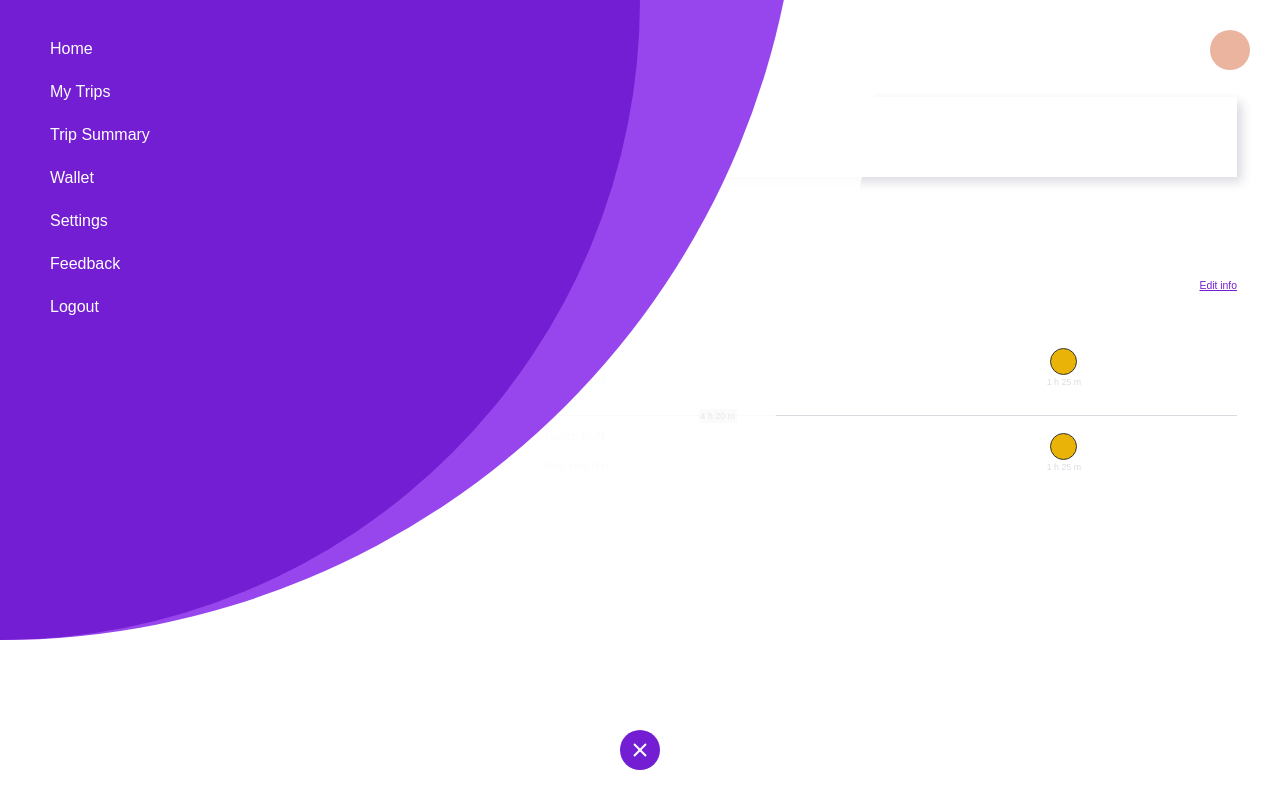
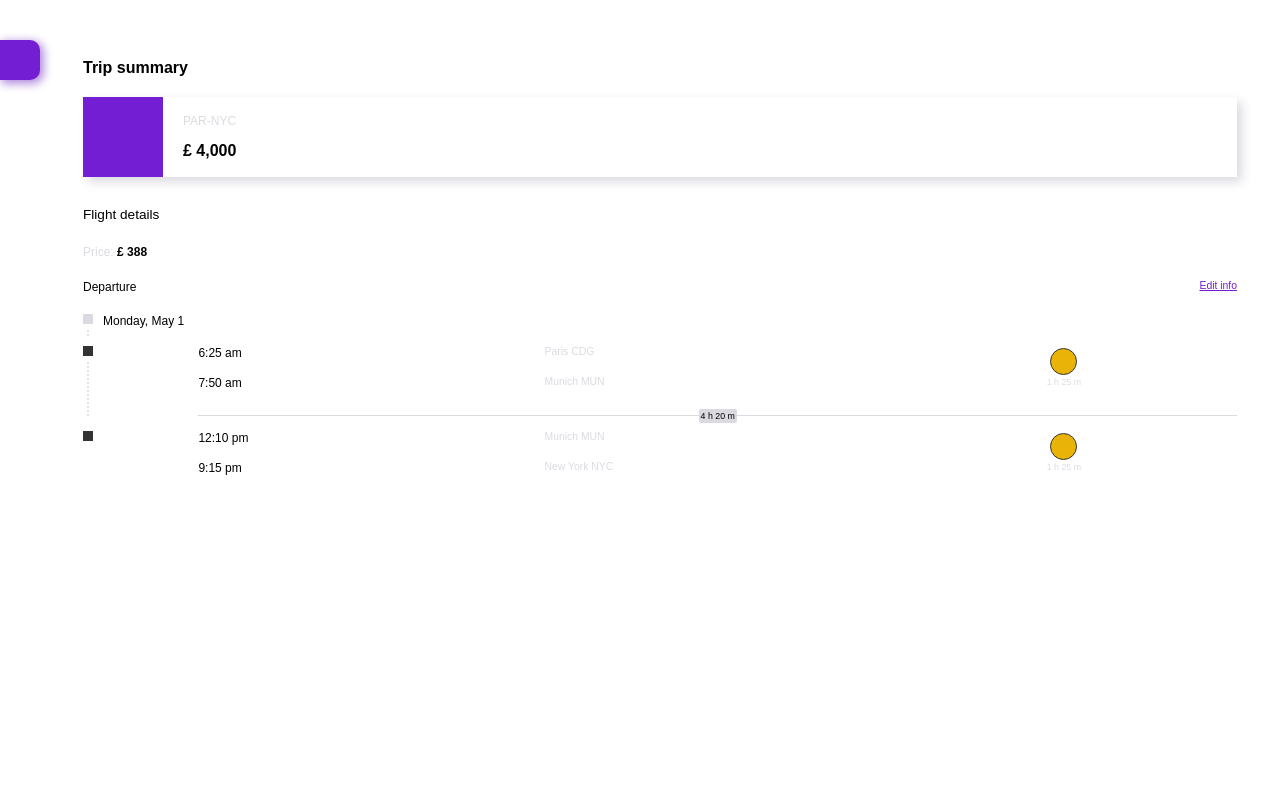
Before and after one commit to JulianMayorga/animated-modal, a React (Create React App) app: page / in a window 1280 px wide. Built offline with nearby package versions, Linux system fonts and the light colour scheme.

Commit message:
Closed modal: Toggle modal on click

```diff
--- a/src/App.js
+++ b/src/App.js
@@ -428,7 +428,7 @@ const TripSummary = ({ onModalButtonClick }) => (
   </div>
 );
 
-const Menu = ({ isOpen }) => (
+const Menu = ({ isOpen, onCloseButtonClick }) => (
   <div
     style={{
       position: "absolute",
@@ -436,7 +436,8 @@ const Menu = ({ isOpen }) => (
       top: 0,
       width: "100%",
       height: "100%",
-      overflow: "hidden"
+      overflow: "hidden",
+      pointerEvents: isOpen ? "initial" : "none"
     }}
   >
     <div
@@ -445,7 +446,8 @@ const Menu = ({ isOpen }) => (
         flexDirection: "column",
         paddingTop: 40,
         paddingLeft: 50,
-        gridGap: 25
+        gridGap: 25,
+        opacity: isOpen ? 1 : 0
       }}
     >
       <div
@@ -453,7 +455,16 @@ const Menu = ({ isOpen }) => (
           zIndex: 1
         }}
       >
-        <a style={{ cursor: "pointer", zIndex: 1, color: white }}>Home</a>
+        <a
+          style={{
+            cursor: "pointer",
+            opacity: isOpen ? 1 : 0,
+            zIndex: 1,
+            color: white
+          }}
+        >
+          Home
+        </a>
       </div>
       <div
         style={{
@@ -463,6 +474,7 @@ const Menu = ({ isOpen }) => (
         <a
           style={{
             cursor: "pointer",
+            opacity: isOpen ? 1 : 0,
             zIndex: 1,
             color: white,
             whiteSpace: "nowrap"
@@ -479,6 +491,7 @@ const Menu = ({ isOpen }) => (
         <a
           style={{
             cursor: "pointer",
+            opacity: isOpen ? 1 : 0,
             zIndex: 1,
             color: white,
             whiteSpace: "nowrap"
@@ -492,28 +505,64 @@ const Menu = ({ isOpen }) => (
           zIndex: 1
         }}
       >
-        <a style={{ cursor: "pointer", zIndex: 1, color: white }}>Wallet</a>
+        <a
+          style={{
+            cursor: "pointer",
+            opacity: isOpen ? 1 : 0,
+            zIndex: 1,
+            color: white
+          }}
+        >
+          Wallet
+        </a>
       </div>
       <div
         style={{
           zIndex: 1
         }}
       >
-        <a style={{ cursor: "pointer", zIndex: 1, color: white }}>Settings</a>
+        <a
+          style={{
+            cursor: "pointer",
+            opacity: isOpen ? 1 : 0,
+            zIndex: 1,
+            color: white
+          }}
+        >
+          Settings
+        </a>
       </div>
       <div
         style={{
           zIndex: 1
         }}
       >
-        <a style={{ cursor: "pointer", zIndex: 1, color: white }}>Feedback</a>
+        <a
+          style={{
+            cursor: "pointer",
+            opacity: isOpen ? 1 : 0,
+            zIndex: 1,
+            color: white
+          }}
+        >
+          Feedback
+        </a>
       </div>
       <div
         style={{
           zIndex: 1
         }}
       >
-        <a style={{ cursor: "pointer", zIndex: 1, color: white }}>Logout</a>
+        <a
+          style={{
+            cursor: "pointer",
+            opacity: isOpen ? 1 : 0,
+            zIndex: 1,
+            color: white
+          }}
+        >
+          Logout
+        </a>
       </div>
     </div>
     <a
@@ -522,7 +571,7 @@ const Menu = ({ isOpen }) => (
         height: 40,
         position: "absolute",
         top: 50,
-        right: 50,
+        right: isOpen ? 50 : -20,
         backgroundColor: beige,
         zIndex: 1,
         transform: "translate(50%, -50%)",
@@ -534,7 +583,7 @@ const Menu = ({ isOpen }) => (
         width: 40,
         height: 40,
         position: "absolute",
-        bottom: 50,
+        bottom: isOpen ? 50 : -20,
         right: "50%",
         backgroundColor: darkViolet,
         zIndex: 1,
@@ -543,6 +592,7 @@ const Menu = ({ isOpen }) => (
         display: "flex",
         cursor: "pointer"
       }}
+      onClick={onCloseButtonClick}
     >
       <svg
         width="100%"
@@ -560,8 +610,8 @@ const Menu = ({ isOpen }) => (
         top: 0,
         left: 0,
         backgroundColor: transparentWhite,
-        width: "220vh",
-        height: "220vh",
+        width: isOpen ? "220vh" : 0,
+        height: isOpen ? "220vh" : 0,
         transform: "translate(-50%,-50%)",
         borderRadius: "100%"
       }}
@@ -572,8 +622,8 @@ const Menu = ({ isOpen }) => (
         top: "-20vh",
         left: 0,
         backgroundColor: mediumViolet,
-        width: "calc(160vh + 20vh * 2)",
-        height: "calc(160vh + 20vh * 2)",
+        width: isOpen ? "calc(160vh + 20vh * 2)" : 0,
+        height: isOpen ? "calc(160vh + 20vh * 2)" : 0,
         transform: "translate(-50%,-50%)",
         borderRadius: "100%"
       }}
@@ -584,8 +634,8 @@ const Menu = ({ isOpen }) => (
         top: 0,
         left: 0,
         backgroundColor: darkViolet,
-        width: "calc(80vh*2)",
-        height: "calc(80vh*2)",
+        width: isOpen ? "calc(80vh*2)" : 0,
+        height: isOpen ? "calc(80vh*2)" : 0,
         transform: "translate(-50%,-50%)",
         borderRadius: "100%"
       }}
@@ -594,7 +644,7 @@ const Menu = ({ isOpen }) => (
 );
 
 class App extends Component {
-  state = { isMenuOpened: true };
+  state = { isMenuOpened: false };
   render() {
     return (
       <div
@@ -605,7 +655,10 @@ class App extends Component {
         <TripSummary
           onModalButtonClick={() => this.setState({ isMenuOpened: true })}
         />
-        <Menu isOpen={this.state.isMenuOpened} />
+        <Menu
+          isOpen={this.state.isMenuOpened}
+          onCloseButtonClick={() => this.setState({ isMenuOpened: false })}
+        />
       </div>
     );
   }
```
